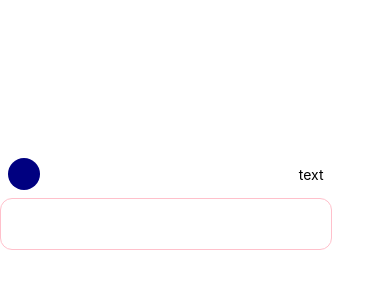
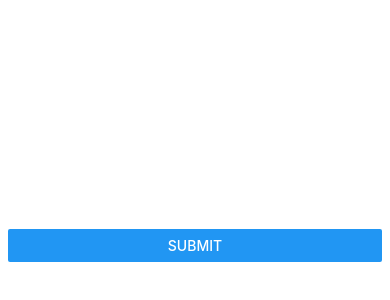
Before and after one commit to kikeverea/ReactNativeComponents, a React Native app: screen / in a window 390 px wide. Shown: the part 222-522 px from the top of the page. Built offline with nearby package versions, Linux system fonts and the light colour scheme.

Commit message:
Add From component

```diff
--- a/App.jsx
+++ b/App.jsx
@@ -1,8 +1,7 @@
 import React, { useEffect, useState } from 'react';
 
-import { SafeAreaView, StyleSheet, Text, View } from 'react-native'
-import Skeleton from './src/Skeleton.component'
-import ActionButton from './src/v2/components/actionButton.component'
+import { SafeAreaView, StyleSheet, TextInput } from 'react-native'
+import Form from './src/Form.component'
 
 const App = () => {
 
@@ -13,24 +12,29 @@ const App = () => {
   },
   [])
 
-  return (
-    <SafeAreaView style={ styles.container } >
+  /*
+  <SafeAreaView style={ styles.container } >
       <Skeleton style={ styles.bar } loading={ loading }>
         <View style={ styles.header }>
           <View style={ styles.icon }/>
           <Text skeletonChars={ 4 }>text</Text>
         </View>
         <View style={ styles.content } />
-  </Skeleton>
-      {/*<ActionButton
-        style={{ width: '80%', borderTopLeftRadius: 30,
-        borderBottomLeftRadius: 30, height: 60 }}
-        decorationAngle={ 70 }
-        loading={ loading }
-        startLoading={ () => setLoading(true) }
-        stopLoading={ () => setLoading(false) }
-        onPress={ () => setLoading(false) }
-  />*/}
+      </Skeleton>
+    </SafeAreaView>
+  */
+
+  return (
+    <SafeAreaView style={ styles.container } >
+      <Form
+        fields={[
+          { name: 'field1', label: 'Field 1', validate: () => 'error' },
+          { name: 'field2', label: 'Field 2' },
+          { name: 'field3', label: 'Field 2' },
+        ]}
+        InputComponent={ TextInput }
+        onSubmit={ result => console.log(result) }
+      />
     </SafeAreaView>
   )
 }
--- a/package.json
+++ b/package.json
@@ -11,7 +11,7 @@
   },
   "dependencies": {
     "react": "18.2.0",
-    "react-native": "0.73.4"
+    "react-native": "0.73.6"
   },
   "devDependencies": {
     "@babel/core": "^7.20.0",
--- /dev/null
+++ b/src/Form.component.jsx
@@ -0,0 +1,74 @@
+import { useState } from 'react'
+import { View, StyleSheet, TextInput, Button } from 'react-native'
+
+const DefaultButton = ({ onPress }) => {
+  return (
+    <Button
+      title='SUBMIT'
+      onPress={ onPress }
+    />
+  )
+}
+
+const Form = ({ style, fields, InputComponent=TextInput, ButtonComponent=DefaultButton, onSubmit }) => {
+
+  if (!onSubmit)
+    throw new Error('You must provide an onSubmit prop to use this component')
+
+  const fieldsState = fields.map(_field => useState(''))
+  const fieldsErrors = fields.map(_field => useState(''))
+
+  const submitForm = () => {
+
+    let submit = true
+    const result = {}
+
+    for (let i = 0; i < fields.length; i++) {
+      const field = fields[i]
+      const error = field.validate && field.validate()
+
+      if (error) {
+        fieldsErrors[i][1](error)                 // [_error, setError]
+        submit = false
+      }
+
+      result[field.name] = fieldsState[i][0]      // [text, _setText]
+    }
+
+    if (submit) {
+      onSubmit(result)
+    }
+  }
+
+  return (
+    <View style={ style || styles.container }>
+      <View style={ styles.inputContainer }>
+        { fields.map((field, ind) =>
+            <InputComponent
+              key={ ind }
+              label={ field.label }
+              placeholder={ field.placeholder }
+              value={ fieldsState[ind][0] }                     // [text, _setText]
+              onChangeText={ fieldsState[ind][1] }              // [_text, setText]
+              error={ fieldsErrors[ind][0] }                    // [error, _setError]
+              dismissError={ () => fieldsErrors[ind][1]('') }   // [_error, setError]
+            />
+        )}
+      </View>
+      <ButtonComponent onPress={ submitForm } />
+    </View>
+  )
+
+}
+
+const styles = StyleSheet.create({
+  container: {
+    padding: 8
+  },
+  inputContainer: {
+    paddingBottom: 8,
+    gap: 16
+  }
+})
+
+export default Form
```
Also changed, not shown: 1 other file (tests, documents, lock files or other folders).
